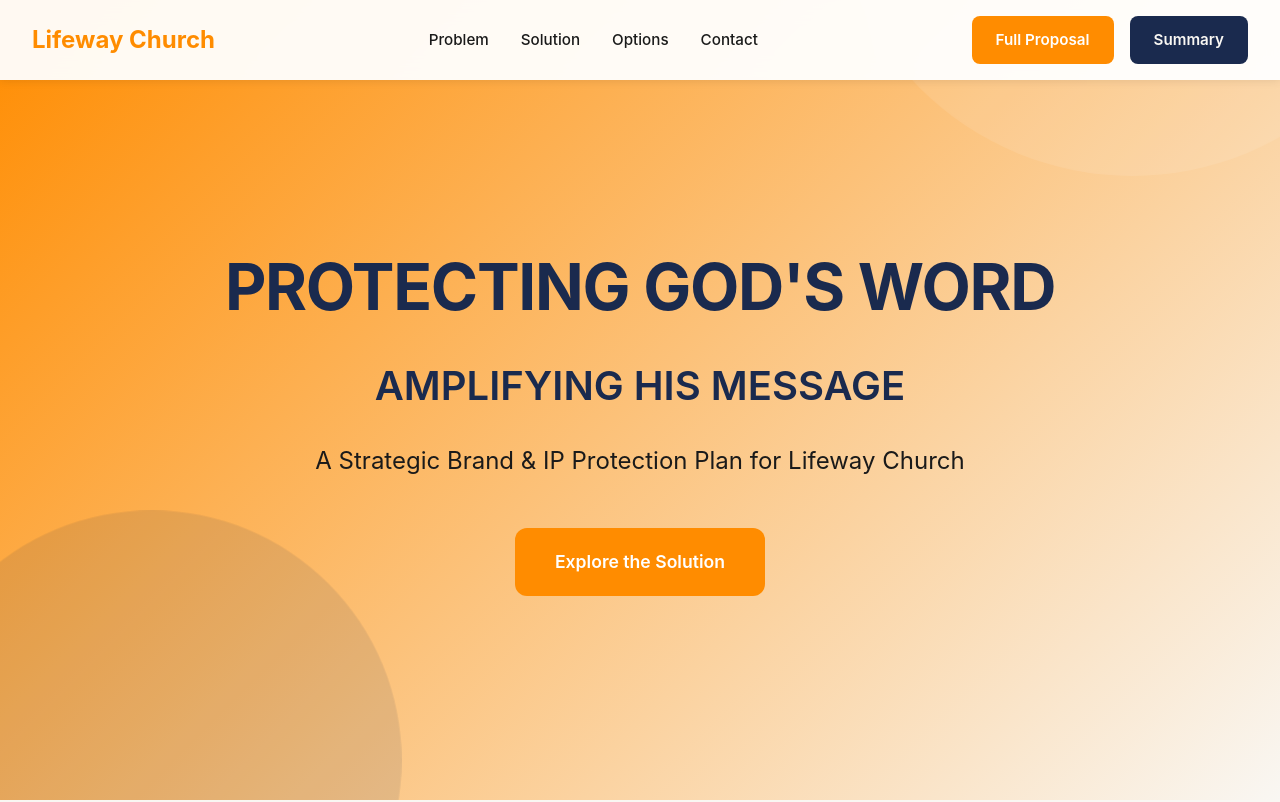
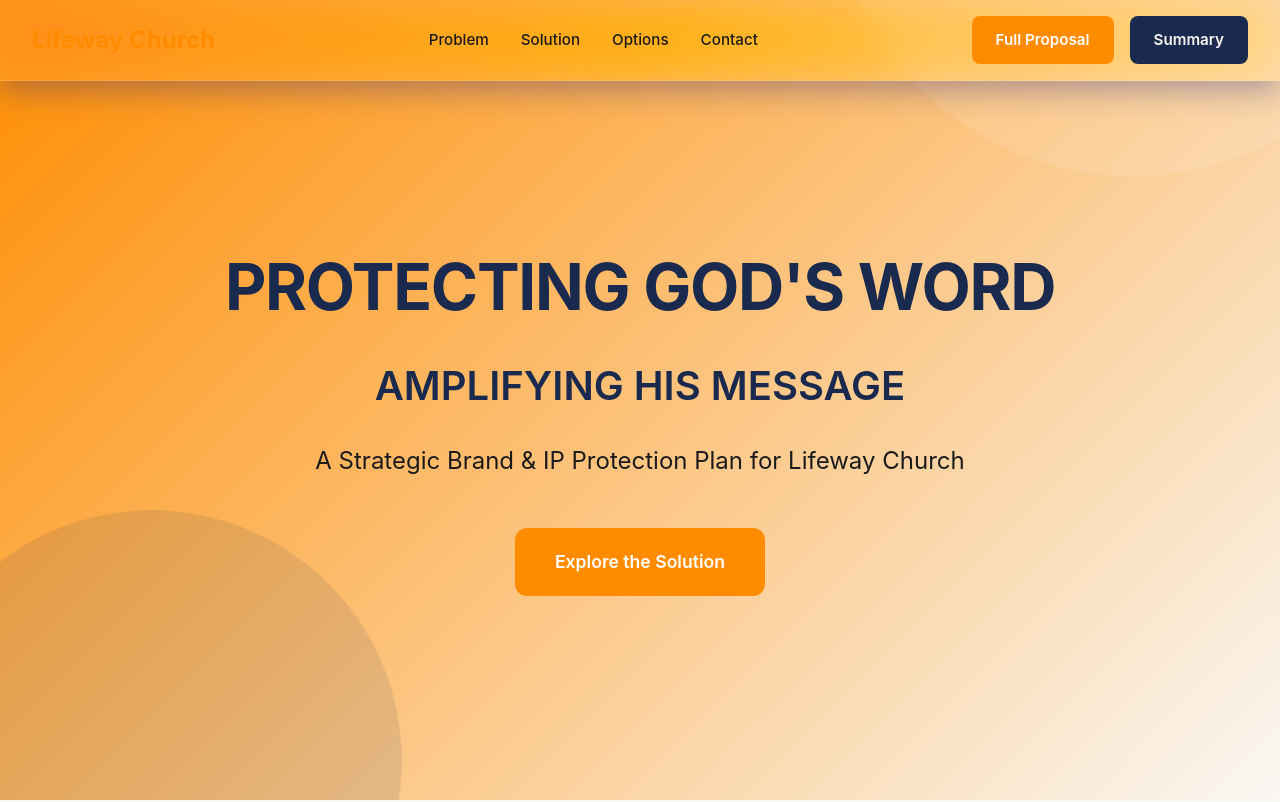
Before and after one commit to Tshiamo-ctrl/Lifeway-Protection-Plan, a plain HTML site: page index.html in a window 1280 px wide. Shown: the top 802 px of the page. Drawn offline with Linux system fonts and the light colour scheme.

Commit message:
Make navbar glassmorphic

```diff
--- a/index.html
+++ b/index.html
@@ -48,9 +48,11 @@
             top: 0;
             left: 0;
             right: 0;
-            background: rgba(255, 255, 255, 0.95);
-            backdrop-filter: blur(10px);
-            box-shadow: var(--shadow-sm);
+            background: rgba(255, 255, 255, 0.1);
+            backdrop-filter: blur(20px) saturate(180%);
+            -webkit-backdrop-filter: blur(20px) saturate(180%);
+            border-bottom: 1px solid rgba(255, 255, 255, 0.125);
+            box-shadow: 0 8px 32px 0 rgba(31, 38, 135, 0.37);
             z-index: 1000;
             transition: var(--transition);
         }
```
